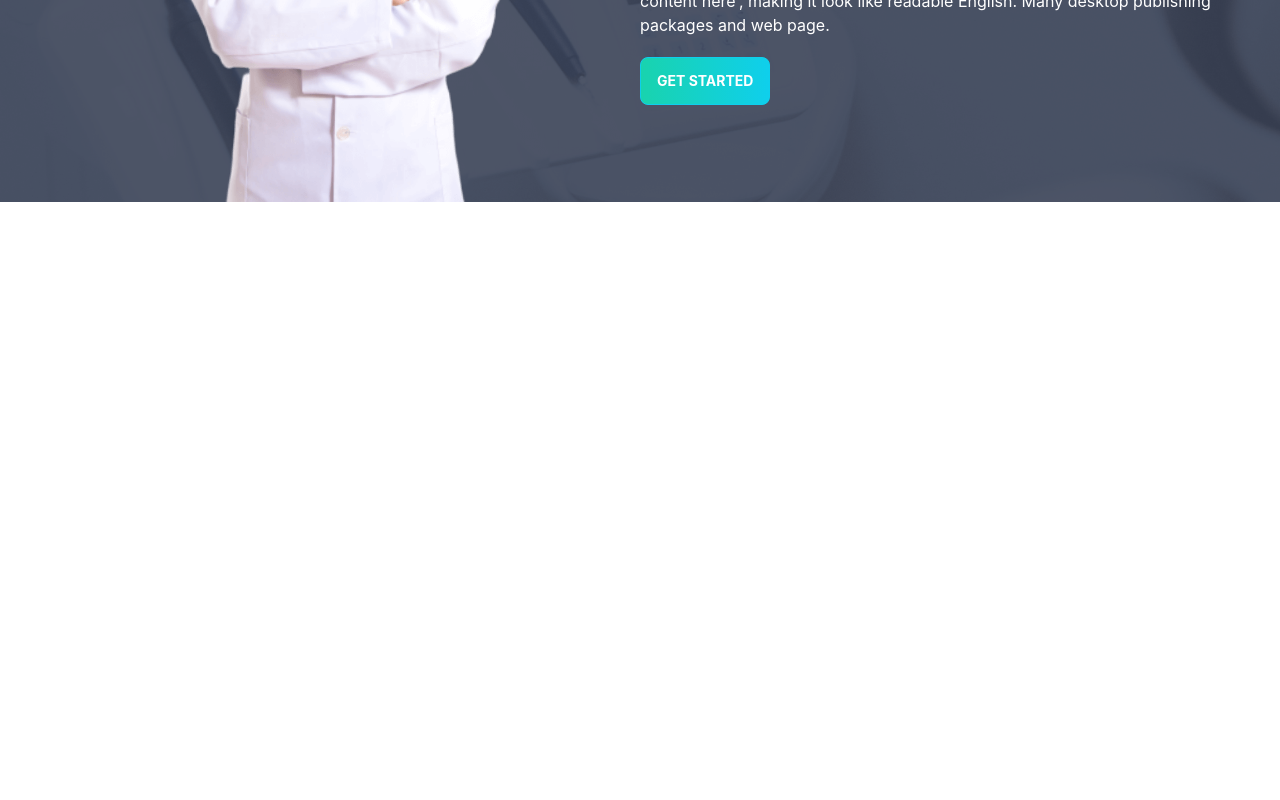
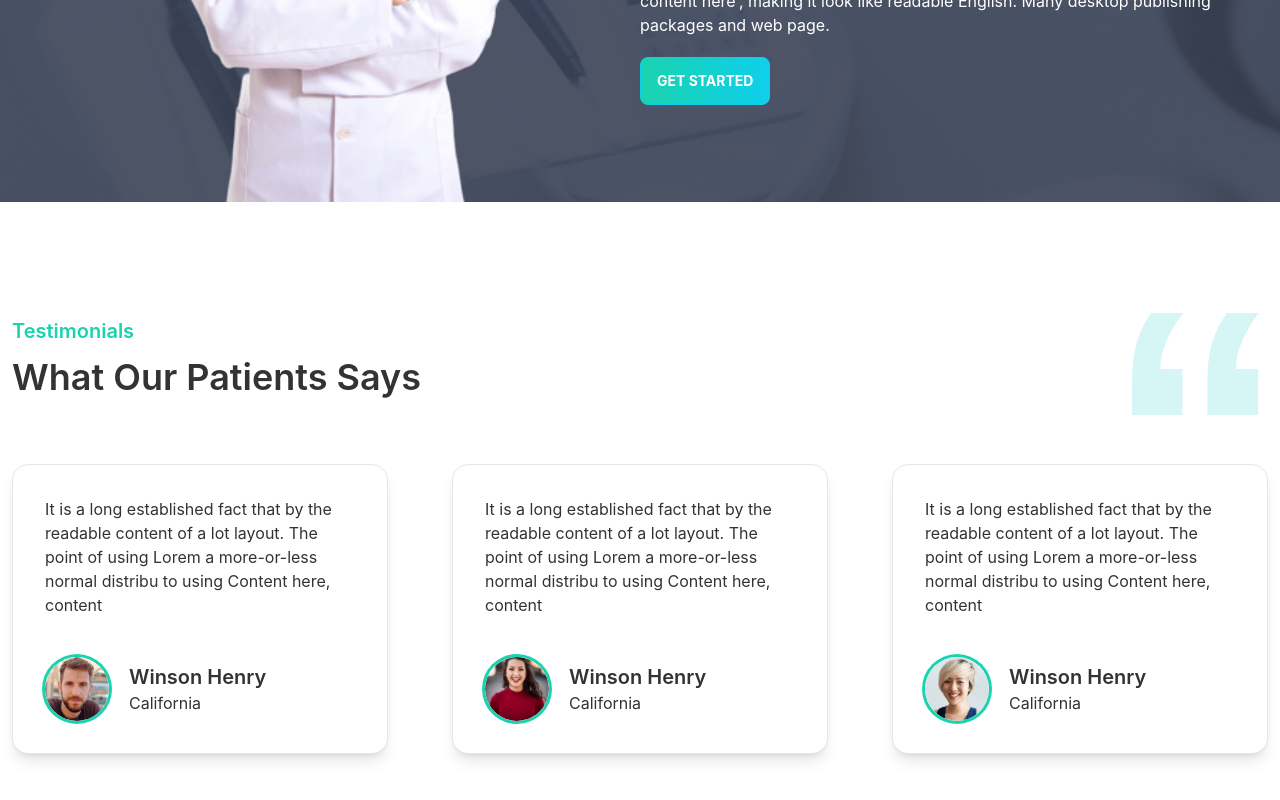
Before and after one commit to devnoman01/doctors-portal-client, a React (Create React App) app: page / in a window 1280 px wide. Shown: the part 2586-3386 px from the top of the page. Before the commit the page ends 2884 px from the top, so only its background shows below. Built offline with nearby package versions, Linux system fonts and the light colour scheme.

Commit message:
testimonial section complete

```diff
--- a/src/Components/ReviewCard.js
+++ b/src/Components/ReviewCard.js
@@ -1,25 +1,25 @@
-// import React from "react";
+import React from "react";
 
-// const ReviewCard = ({ review }) => {
-//   const { name, reviewText, location, img } = review;
-//   return (
-//     <div className="card bg-base-100 border border-gray-200 shadow-lg">
-//       <div className="card-body">
-//         <p>{reviewText}</p>
-//         <div className="flex justify-start items-center mt-8">
-//           <div className="avatar">
-//             <div className="w-16 rounded-full ring ring-secondary ring-offset-base-100 mr-5">
-//               <img src={img} />
-//             </div>
-//           </div>
-//           <div>
-//             <h2 className="card-title">{name}</h2>
-//             <p>{location}</p>
-//           </div>
-//         </div>
-//       </div>
-//     </div>
-//   );
-// };
+const ReviewCard = ({ review }) => {
+  const { name, reviewText, location, img } = review;
+  return (
+    <div className="card bg-base-100 border border-gray-200 shadow-lg">
+      <div className="card-body">
+        <p>{reviewText}</p>
+        <div className="flex justify-start items-center mt-8">
+          <div className="avatar">
+            <div className="w-16 rounded-full ring ring-secondary ring-offset-base-100 mr-5">
+              <img src={img} />
+            </div>
+          </div>
+          <div>
+            <h2 className="card-title">{name}</h2>
+            <p>{location}</p>
+          </div>
+        </div>
+      </div>
+    </div>
+  );
+};
 
-// export default ReviewCard;
+export default ReviewCard;
--- a/src/Pages/Home/Home.js
+++ b/src/Pages/Home/Home.js
@@ -16,7 +16,7 @@ const Home = () => {
       <Services />
       <ServiceDescription />
       <MakeAppointment />
-      {/* <Testimonials /> */}
+      <Testimonials />
       {/* <Footer /> */}
     </div>
   );
--- a/src/Pages/Home/Testimonials.js
+++ b/src/Pages/Home/Testimonials.js
@@ -1,58 +1,58 @@
-// import React from "react";
-// import quote from "../../assets/icons/quote.svg";
-// import people1 from "../../assets/images/people1.png";
-// import people2 from "../../assets/images/people2.png";
-// import people3 from "../../assets/images/people3.png";
-// import ReviewCard from "../../Components/ReviewCard";
+import React from "react";
+import quote from "../../assets/icons/quote.svg";
+import people1 from "../../assets/images/people1.png";
+import people2 from "../../assets/images/people2.png";
+import people3 from "../../assets/images/people3.png";
+import ReviewCard from "../../Components/ReviewCard";
 
-// const Testimonials = () => {
-//   const reviews = [
-//     {
-//       _id: 1,
-//       name: "Winson Henry",
-//       reviewText:
-//         "It is a long established fact that by the readable content of a lot layout. The point of using Lorem a more-or-less normal distribu to using Content here, content",
-//       location: "California",
-//       img: people1,
-//     },
-//     {
-//       _id: 2,
-//       name: "Winson Henry",
-//       reviewText:
-//         "It is a long established fact that by the readable content of a lot layout. The point of using Lorem a more-or-less normal distribu to using Content here, content",
-//       location: "California",
-//       img: people2,
-//     },
-//     {
-//       _id: 3,
-//       name: "Winson Henry",
-//       reviewText:
-//         "It is a long established fact that by the readable content of a lot layout. The point of using Lorem a more-or-less normal distribu to using Content here, content",
-//       location: "California",
-//       img: people3,
-//     },
-//   ];
+const Testimonials = () => {
+  const reviews = [
+    {
+      _id: 1,
+      name: "Winson Henry",
+      reviewText:
+        "It is a long established fact that by the readable content of a lot layout. The point of using Lorem a more-or-less normal distribu to using Content here, content",
+      location: "California",
+      img: people1,
+    },
+    {
+      _id: 2,
+      name: "Winson Henry",
+      reviewText:
+        "It is a long established fact that by the readable content of a lot layout. The point of using Lorem a more-or-less normal distribu to using Content here, content",
+      location: "California",
+      img: people2,
+    },
+    {
+      _id: 3,
+      name: "Winson Henry",
+      reviewText:
+        "It is a long established fact that by the readable content of a lot layout. The point of using Lorem a more-or-less normal distribu to using Content here, content",
+      location: "California",
+      img: people3,
+    },
+  ];
 
-//   return (
-//     <section className="container mx-auto my-24 px-3">
-//       <div className="flex justify-between border items-center">
-//         <div>
-//           <h4 className="text-secondary text-xl font-semibold mb-3">
-//             Testimonials
-//           </h4>
-//           <h3 className="text-4xl font-semibold">What Our Patients Says</h3>
-//         </div>
-//         <div>
-//           <img className="w-20 lg:w-36" src={quote} alt="" />
-//         </div>
-//       </div>
-//       <div className="grid grid-cols-1 md:grid-cols-2 lg:grid-cols-3 gap-8 md:gap-8 xl:gap-16 my-12">
-//         {reviews.map((review) => (
-//           <ReviewCard key={review._id} review={review} />
-//         ))}
-//       </div>
-//     </section>
-//   );
-// };
+  return (
+    <section className="container mx-auto my-24 px-3">
+      <div className="flex justify-between items-center">
+        <div>
+          <h4 className="text-secondary text-xl font-semibold mb-3">
+            Testimonials
+          </h4>
+          <h3 className="text-4xl font-semibold">What Our Patients Says</h3>
+        </div>
+        <div>
+          <img className="w-20 lg:w-36" src={quote} alt="" />
+        </div>
+      </div>
+      <div className="grid grid-cols-1 md:grid-cols-2 lg:grid-cols-3 gap-8 md:gap-8 xl:gap-16 my-12">
+        {reviews.map((review) => (
+          <ReviewCard key={review._id} review={review} />
+        ))}
+      </div>
+    </section>
+  );
+};
 
-// export default Testimonials;
+export default Testimonials;
```
